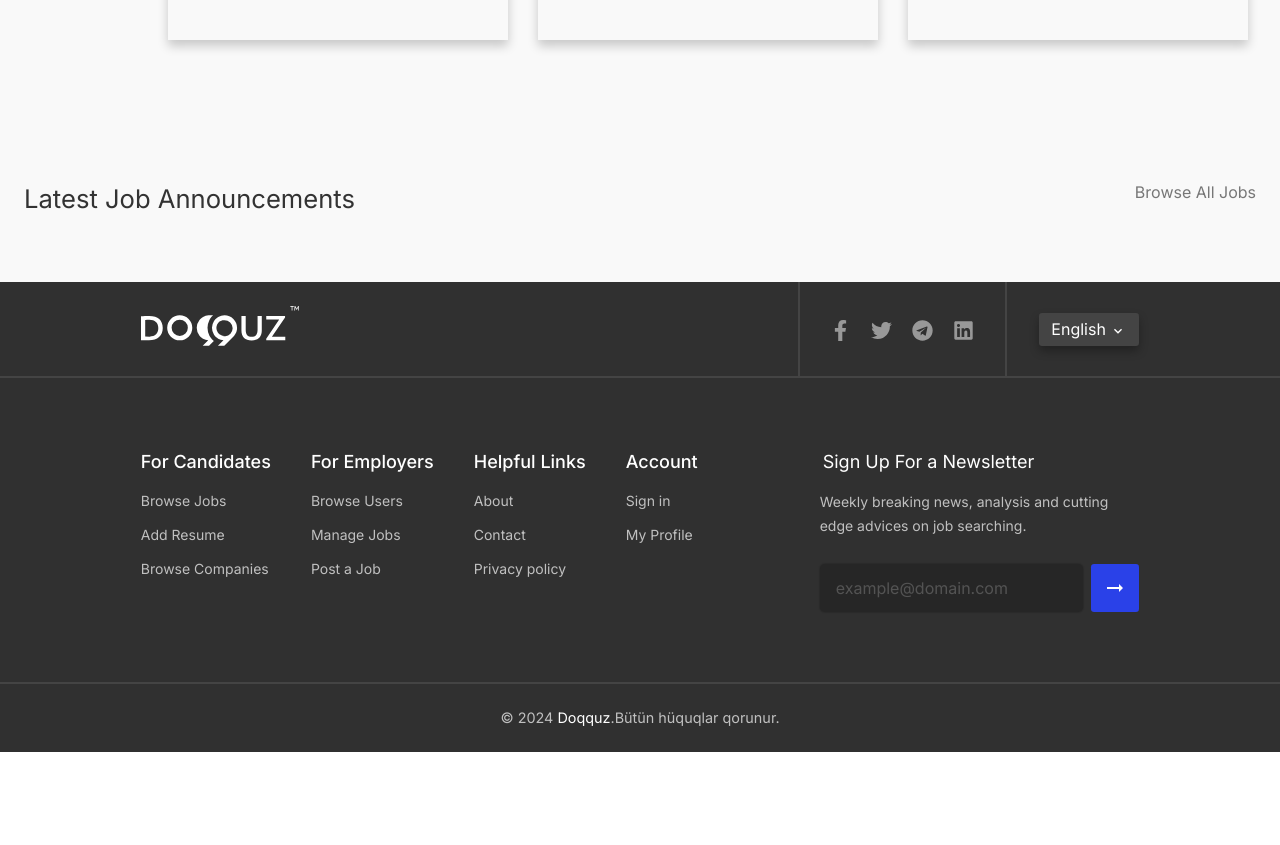
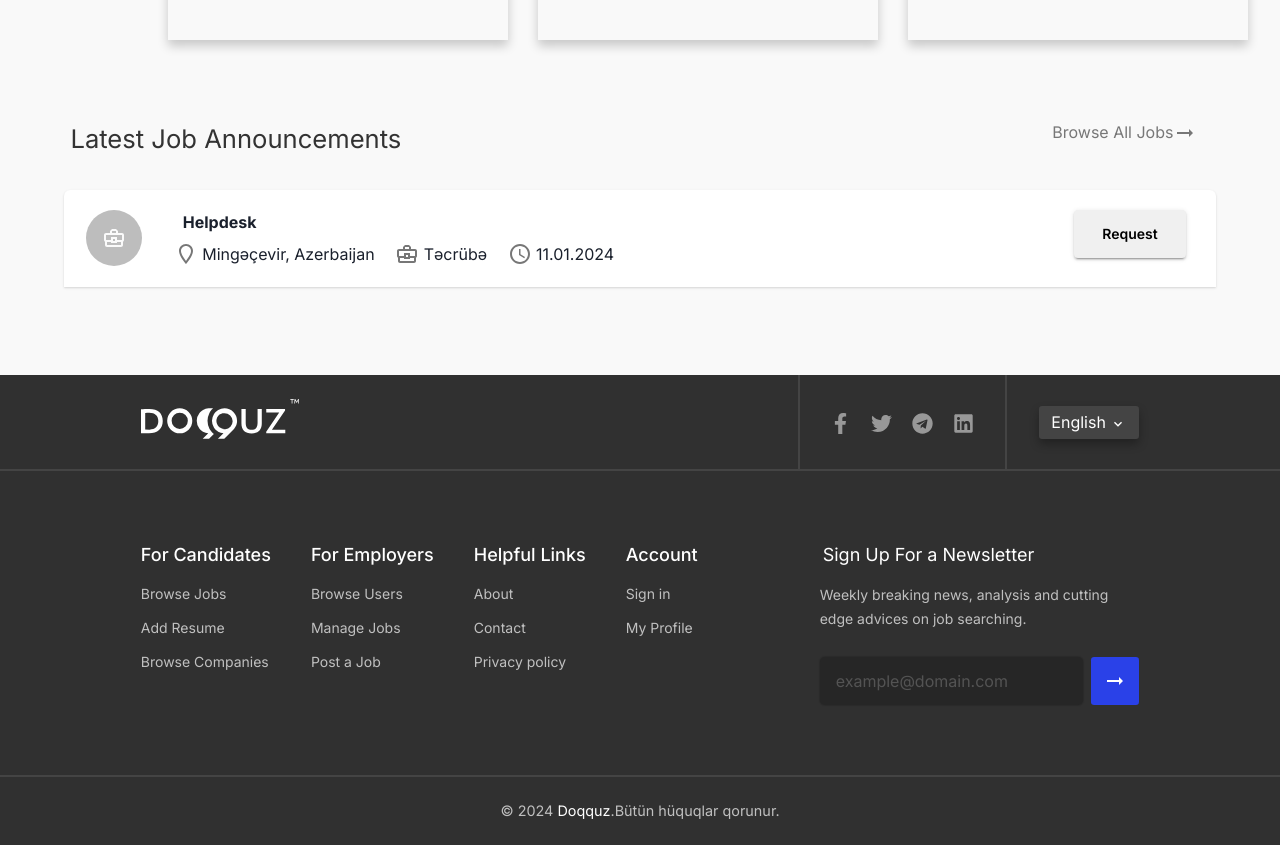
Before and after one commit to EkberAkh/doqquz.az, a Next.js app: page /en in a window 1280 px wide. Shown: the part 1220-2065 px from the top of the page. Before the commit the page ends 1972 px from the top, so only its background shows below. Built offline with nearby package versions, Linux system fonts and the light colour scheme.

Commit message:
Latest Job Posting configuration

```diff
--- a/src/components/homePageComponents/LatestJobPostings.tsx
+++ b/src/components/homePageComponents/LatestJobPostings.tsx
@@ -1,15 +1,85 @@
 'use client'
 import { colorObjects } from "@/consts"
-import { Flex, Text } from "@chakra-ui/react"
+import { Box, Button, Card, CardBody, Flex, HStack, Icon, Text, VStack } from "@chakra-ui/react"
 import { useTranslations } from "next-intl"
+import ArrowRightIcon from "@/icons/ArrowRightIcon"
+import CompanyIcon from "@/icons/CompanyIcon"
+import PlaceIcon from '@/icons/PlaceIcon'
+import ExperienceIcon from '@/icons/ExperienceIcon'
+import OclockIcon from '@/icons/OclockIcon'
+import { useState } from "react"
 
 export const LatestJobPostings = () => {
+    const [isHovered, setIsHovered] = useState(false);
+
     const t = useTranslations()
     return (
-        <Flex marginBottom='40px' marginTop='60px' justifyContent='space-between' paddingX='24px'>
-            <Text color={colorObjects.black.main} fontSize='1.6rem'>{t('Home.JobAnnouncement.title')}
-            </Text>
-            <Text color={colorObjects.black.secondary} fontSize='1rem' >{t('Home.JobAnnouncement.actions.shortLink')}</Text>
-        </Flex>
+        <>
+            <VStack w={'100%'} justify={'center'} mb={'4rem'} gap={'0'} >
+                <Flex justifyContent='space-between' w={'89%'} justify={'center'} marginBottom={'2rem'}>
+                    <Text color={colorObjects.black.main} fontSize='1.6rem'>{t('Home.JobAnnouncement.title')}
+                    </Text>
+                    <Text color={colorObjects.black.secondary}
+                        _hover={{ color: '#2a41e8' }}
+                        cursor={'pointer'}
+                        fontSize='1rem'
+                        mr={'0.7rem'}
+                    >
+                        {t('Home.JobAnnouncement.actions.shortLink')}
+                        <ArrowRightIcon width={"25"} height={"25"} /></Text>
+                </Flex>
+                <Card width={'90%'} borderBottomRadius={'0'} onMouseEnter={() => setIsHovered(true)} onMouseLeave={() => setIsHovered(false)} borderLeft={`2px solid ${isHovered ? '#2a41e8' : ' transparent'}`} >
+                    <CardBody >
+                        <Flex width={'100%'} justify={'space-between'}>
+                            <Flex>
+                                <Flex
+                                    align={'center'}
+                                    justify={'center'}
+                                    borderRadius='100px'
+                                    width='56px'
+                                    height='56px'
+                                    bg='#bdbdbd'
+                                >
+                                    <CompanyIcon
+                                        width='25'
+                                        height='25'
+                                        color='#fafafa'
+                                    />
+                                </Flex>
+                                <VStack ml={'2rem'}>
+                                    <Flex w={'96%'} justify={'flex-start'} fontWeight={700}>Helpdesk</Flex>
+                                    <HStack columnGap={'1.3rem'}>
+                                        <Flex columnGap={'0.2rem'}>
+                                            <PlaceIcon width="25" height="25" color="rgb(119, 119, 119)" />
+                                            <Text>Mingəçevir, Azerbaijan</Text>
+                                        </Flex>
+                                        <Flex columnGap={'0.2rem'}>
+                                            <ExperienceIcon width="25" height="25" color="rgb(119, 119, 119)" />
+                                            <Text>Təcrübə</Text>
+                                        </Flex>
+                                        <Flex columnGap={'0.2rem'}>
+                                            <OclockIcon width="25" height="25" color="rgb(119, 119, 119)" />
+                                            <Text>11.01.2024</Text>
+                                        </Flex>
+                                    </HStack>
+                                </VStack>
+                            </Flex>
+                            <Button
+                                w='7rem'
+                                h='3rem'
+                                mr={'10px'}
+                                fontSize='14px'
+                                borderRadius='4px'
+                                color={isHovered ? '#fff' : '#000'}
+                                bg={isHovered ? '#2a41e8' : '#f0f0f0'}
+                                boxShadow=" 0px 3px 1px -2px rgba(0,0,0,0.2), 0px 2px 2px 0px rgba(0,0,0,0.14), 0px 1px 5px 0px rgba(0,0,0,0.12)"
+                            >
+                                {t('Common.Action.REQUEST')}
+                            </Button>
+                        </Flex>
+                    </CardBody>
+                </Card>
+            </VStack>
+        </>
     )
 }
--- /dev/null
+++ b/src/icons/ExperienceIcon.tsx
@@ -0,0 +1,19 @@
+import { Icon } from '@chakra-ui/react';
+import React from 'react';
+import { text } from 'stream/consumers';
+interface IProps {
+    width: string;
+    height: string;
+    color: string;
+}
+const CompanyIcon: React.FC<IProps> = ({ width, height, color}) => {
+    return (
+        <Icon width={`${width}px`}
+        height={`${height}px`}
+        color={`${color}`}
+        viewBox={`0 0 ${width} ${height}`} fill="none" >
+            <path fill='currentColor' d="M20 7h-4V5l-2-2h-4L8 5v2H4c-1.1 0-2 .9-2 2v5c0 .75.4 1.38 1 1.73V19c0 1.11.89 2 2 2h14c1.11 0 2-.89 2-2v-3.28c.59-.35 1-.99 1-1.72V9c0-1.1-.9-2-2-2zM10 5h4v2h-4V5zM4 9h16v5h-5v-3H9v3H4V9zm9 6h-2v-2h2v2zm6 4H5v-3h4v1h6v-1h4v3z"/>
+        </Icon>
+    );
+};
+export default CompanyIcon;
--- /dev/null
+++ b/src/icons/OclockIcon.tsx
@@ -0,0 +1,19 @@
+import { Icon } from '@chakra-ui/react';
+import React from 'react';
+import { text } from 'stream/consumers';
+interface IProps {
+    width: string;
+    height: string;
+    color: string;
+}
+const CompanyIcon: React.FC<IProps> = ({ width, height, color}) => {
+    return (
+        <Icon width={`${width}px`}
+        height={`${height}px`}
+        color={`${color}`}
+        viewBox={`0 0 ${width} ${height}`} fill="none" >
+            <path fill='currentColor' d="M11.99 2C6.47 2 2 6.48 2 12s4.47 10 9.99 10C17.52 22 22 17.52 22 12S17.52 2 11.99 2zM12 20c-4.42 0-8-3.58-8-8s3.58-8 8-8 8 3.58 8 8-3.58 8-8 8zm.5-13H11v6l5.25 3.15.75-1.23-4.5-2.67z"/>
+        </Icon>
+    );
+};
+export default CompanyIcon;
--- /dev/null
+++ b/src/icons/PlaceIcon.tsx
@@ -0,0 +1,19 @@
+import { Icon } from '@chakra-ui/react';
+import React from 'react';
+import { text } from 'stream/consumers';
+interface IProps {
+    width: string;
+    height: string;
+    color: string;
+}
+const CompanyIcon: React.FC<IProps> = ({ width, height, color}) => {
+    return (
+        <Icon width={`${width}px`}
+        height={`${height}px`}
+        color={`${color}`}
+        viewBox={`0 0 ${width} ${height}`} fill="none" >
+            <path fill='currentColor' d="M12 2C8.13 2 5 5.13 5 9c0 5.25 7 13 7 13s7-7.75 7-13c0-3.87-3.13-7-7-7zM7 9c0-2.76 2.24-5 5-5s5 2.24 5 5c0 2.88-2.88 7.19-5 9.88C9.92 16.21 7 11.85 7 9z"/>
+        </Icon>
+    );
+};
+export default CompanyIcon;
```
